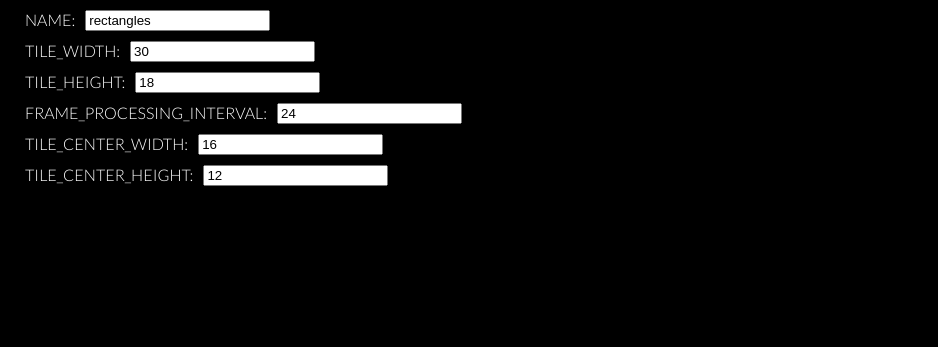
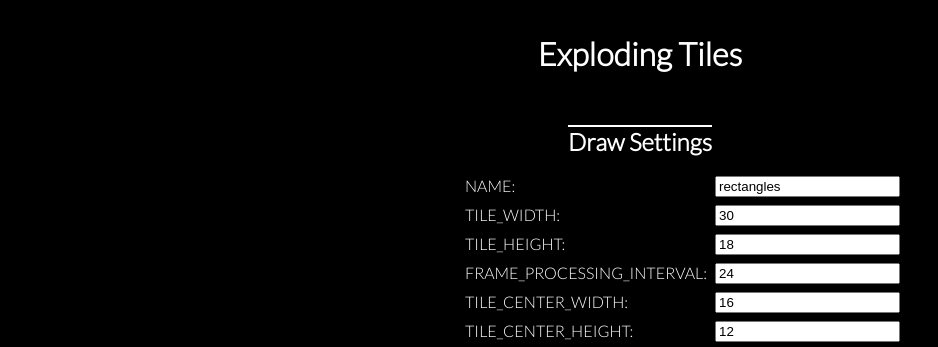
Before and after one commit to jameswomack/exploding-video-tiles, a website: page index.html in a window 1280 px wide. Shown: the whole page, without its empty margins (0-938 px from the left). Drawn offline with Linux system fonts and the light colour scheme.

Commit message:
style: Format form

```diff
--- a/css/index.css
+++ b/css/index.css
@@ -1,5 +1,17 @@
 body {
   font-family: 'Lato', Arial;
+}
+
+h1, h2, h2, h4 {
+  text-align : center;
+}
+
+h1 {
+  padding : .4em 0 1em 0;
+}
+
+h2 {
+  text-decoration: overline;
 }
 
 .reset {
@@ -21,19 +33,27 @@ body {
   color: white;
 }
 
+form#draw-settings {
+  width  : 400px;
+
+}
+
 #exploded-tile-container {
 	width: 1000px;
 	height: 500px;
 }
 
 label {
-  clear: both;
-  display: flex;
-  margin: 10px 25px;
+  clear    : both;
+  display  : flex;
+  margin   : 10px 25px;
+  position : relative;
 }
 
 label > input {
-  margin-left: 10px;
+  left        : 240px;
+  margin-left : 10px;
+  position    : absolute;
 }
 
 label:before {
--- a/index.html
+++ b/index.html
@@ -13,6 +13,7 @@
 	<link rel="stylesheet" type="text/css" href="css/index.css" />
 </head>
 <body class="reset invert">
+  <h1>Exploding Tiles</h1>
 
   <section id="keyboard-event-instructions" class="hide">
     p or spacebar = play|pause toggler
@@ -24,7 +25,8 @@
     <option value="rectangles">
   </datalist>
 
-  <form id="draw-settings">
+  <form id="draw-settings" class="center">
+    <h2>Draw Settings</h2>
     <label for="NAME"><input name="NAME" value="rectangles" list="tile-mode-list" /></label>
     <label for="TILE_WIDTH"><input name="TILE_WIDTH" value="30" /></label>
     <label for="TILE_HEIGHT"><input name="TILE_HEIGHT" value="18" /></label>
@@ -32,7 +34,9 @@
     <label for="TILE_CENTER_WIDTH"><input name="TILE_CENTER_WIDTH" value="24" /></label>
     <label for="TILE_CENTER_HEIGHT"><input name="TILE_CENTER_HEIGHT" value="18" /></label>
   </form>
+</div>
 
+<div class="right-side">
   <section id="original-video-container" class="hide">
     <video id="sourcevid" autoplay="true" loop="true">
       <source src="video/BigBuckBunny_640x360.mp4" type="video/mp4"/>
--- a/js/worker.js
+++ b/js/worker.js
@@ -1,7 +1,15 @@
+// Self is the equivalent of `window` (browser) or `global` (server)
+self.processCounter = { count : 0 }
+
 self.addEventListener('message', function(e) {
   var data = e.data;
-  const result = hslToColor(hslValuesFromContext(data.image))
-  self.postMessage({ result : result })
+  if (!data.image) {
+    console.error('`data.image` is falsey, specifically:', data.image)
+  } else {
+    const result = hslToColor(hslValuesFromContext(data.image))
+    console.info('Successfully processed image data in our web worker', ++self.processCounter.count)
+    self.postMessage({ result : result })
+  }
 }, false);
 
 function hslToColor(imageData, scale) {
```
Also changed, not shown: 1 other file. Lines whose indentation alone changed are shown as unchanged.
